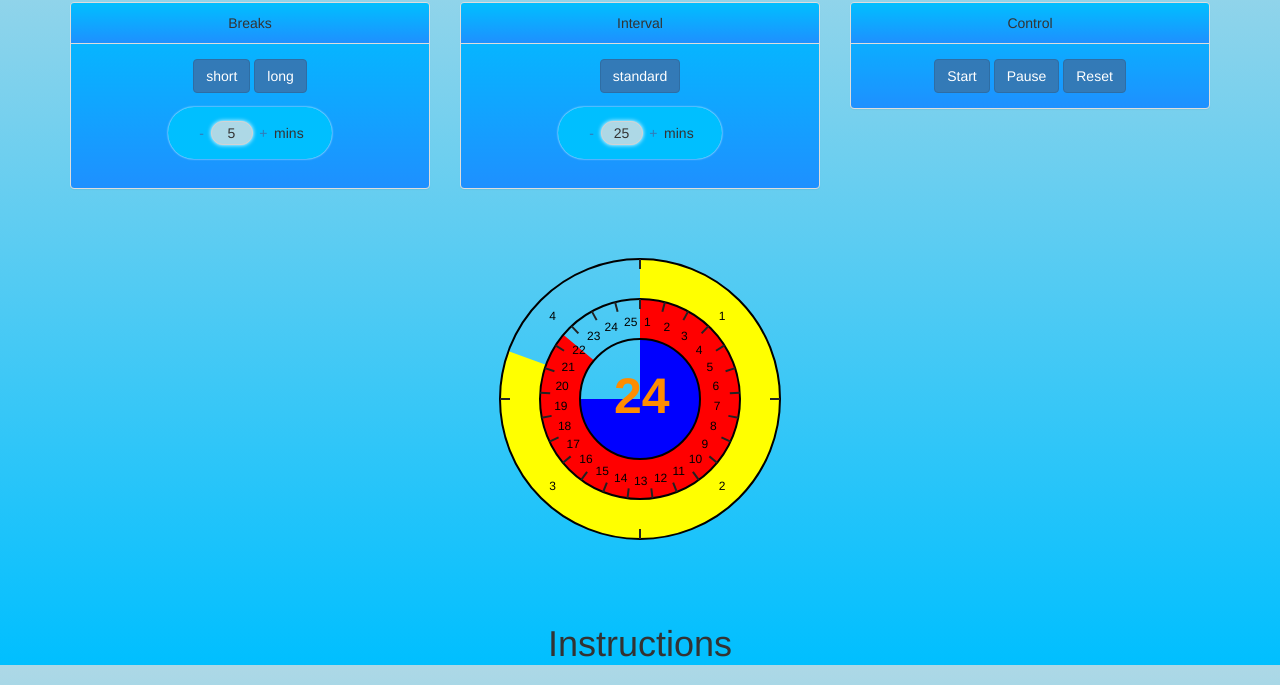
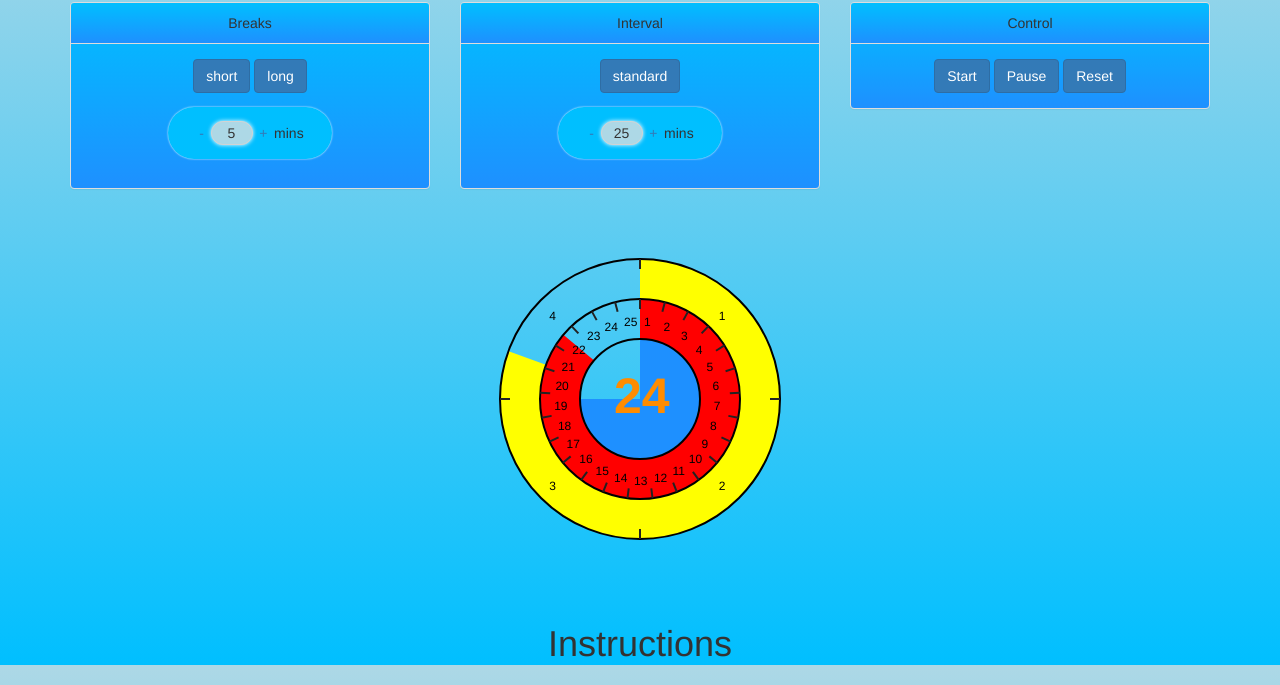
Before and after one commit to nikrb/Pomodoro, a plain HTML site: page index.html in a window 1280 px wide. Shown: the part 135-820 px from the top of the page. Drawn offline with nearby package versions, Linux system fonts and the light colour scheme.

Commit message:
style tweak

```diff
--- a/index.html
+++ b/index.html
@@ -113,7 +113,7 @@
                 mask="url(#minutes_hole)" clip-path="url(#minutes_clip_path)"/>
         <circle cx='100' cy='100' r='50' stroke='black' fill='none'/>
 
-        <circle id="seconds_face" cx="100" cy="100" r="30" fill="blue" clip-path="url(#seconds_clip_path)" />
+        <circle id="seconds_face" cx="100" cy="100" r="30" fill="dodgerblue" clip-path="url(#seconds_clip_path)" />
         <circle cx='100' cy='100' r='30' stroke='black' fill='none'/>
         <!-- check outline >
         <polyline id='pathGhost' points="100,100 100,50"
--- a/js/main.js
+++ b/js/main.js
@@ -177,6 +177,8 @@ $(document).ready( function(){
     var mf = $('#minutes_face');
     drawFace( 'minutes_clip_path', parseFloat( mf.attr( 'cx')), parseFloat( mf.attr( 'cy')),
                                     parseFloat( mf.attr( 'r'))+30, 220);
+    // switch colour mf.attr( 'fill', 'green');
+
     var sf = $( '#seconds_face');
     drawFace( 'seconds_clip_path', parseFloat( sf.attr( "cx")), parseFloat( sf.attr( "cy")),
                                     parseFloat( sf.attr( "r"))+20, 180);
```
